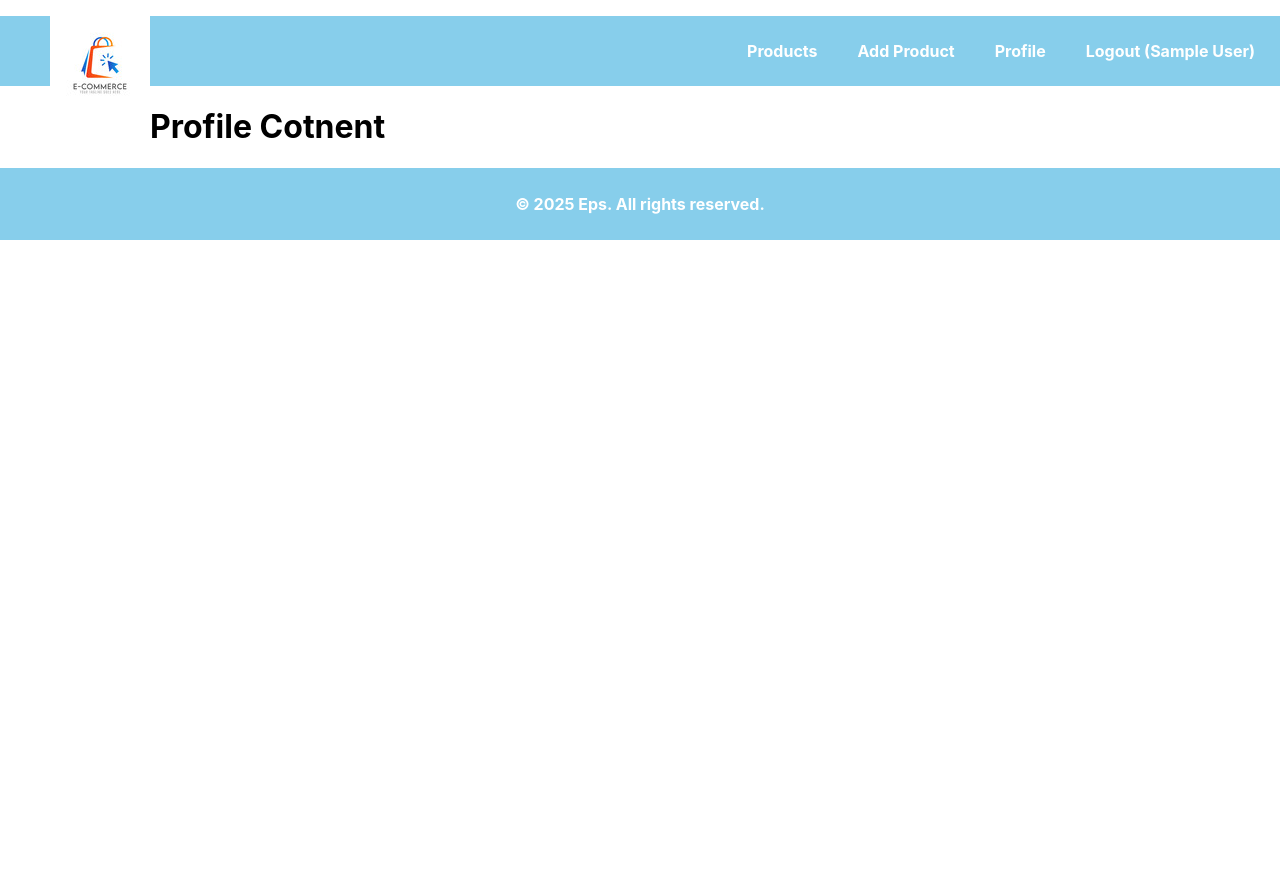
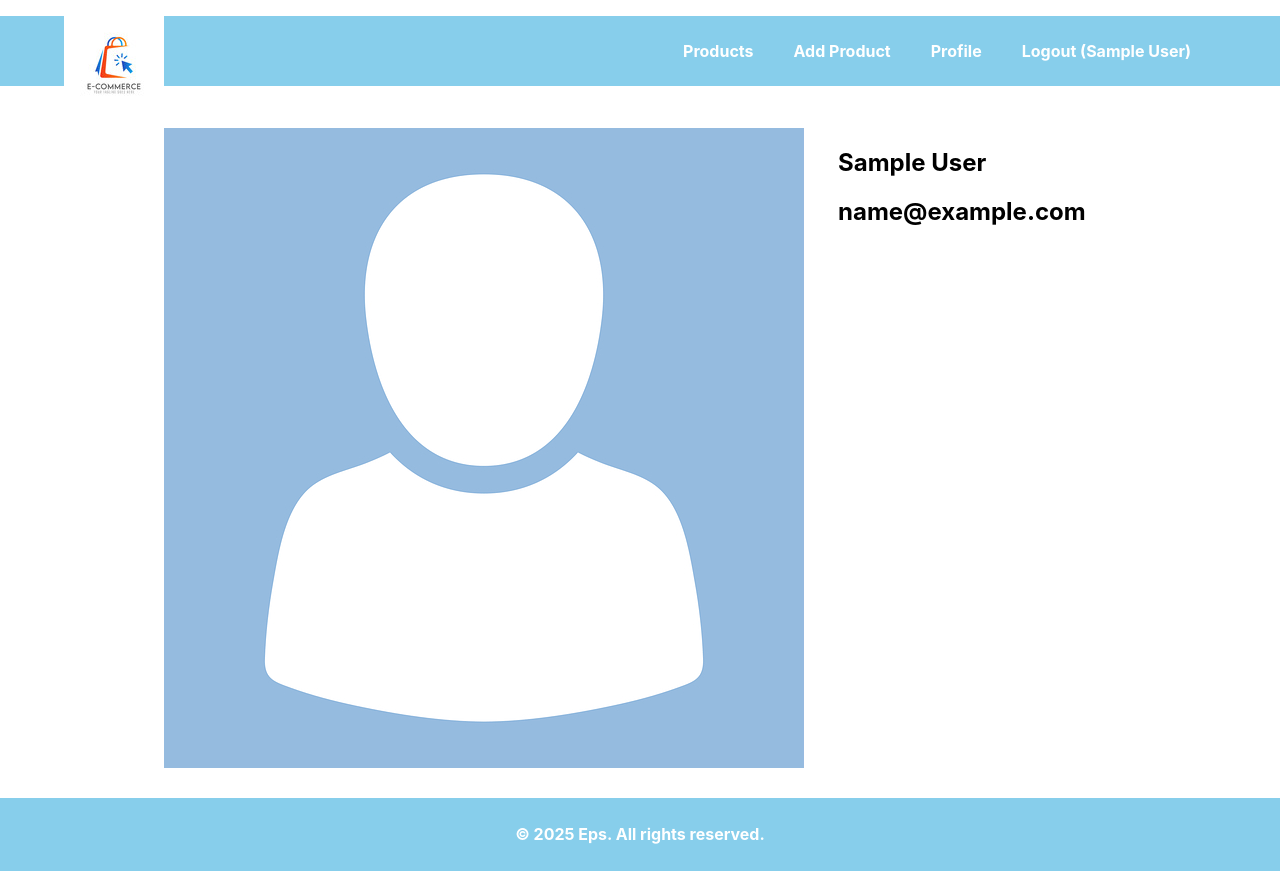
Before and after one commit to gajanand05/nodeecomm, a React (Create React App) app in the folder frontend/: page /profile in a window 1280 px wide. Before the commit the page ends 800 px from the top, so only its background shows below. Built offline with nearby package versions, Linux system fonts and the light colour scheme; sample sign-in values are in the browser's storage.

Commit message:
fianl update 13 oct

```diff
--- a/frontend/src/App.css
+++ b/frontend/src/App.css
@@ -52,7 +52,7 @@ button.login-button {
 }
 .logo-image {
     float: left;
-    margin: 0 0 0 50px;
+
 }
 .nav-parent {
     background: skyblue;
@@ -101,15 +101,28 @@ button.login-button {
   background: #0056b3;
 }
 .product-data {
-    width: 90%;
+    width: 100%;
     margin: 20px auto;
 }
 /*product table css */
 .product-table {
-  width: 80%;
+  width: 100%;
   border-collapse: collapse;
   text-align: left;
   font-family: Arial, sans-serif;
+}
+input.searchInput{
+    margin-bottom: 10px;
+    padding: 5px;
+    width: 300px;
+    float: right;
+}
+.re-container {
+    width: 90%;
+    margin: auto;
+}
+.nav-header {
+    background: skyblue;
 }
 
 .product-table th,
@@ -142,19 +155,27 @@ button.login-button {
 }
 
 .editBtn {
-  background-color: #4CAF50;
-  color: white;
+    background-color: #4CAF50;
+    color: white;
+    padding: 8px 28px;
+    border: navajowhite;
+    cursor: pointer;
 }
-
 .deleteBtn {
-  background-color: #f44336;
-  color: white;
+    background-color: #f44336;
+    color: white;
+    padding: 8px 28px;
+    border: navajowhite;
+    margin: 0 0 0 10px;
+    pointer-events: cursor;
+    cursor: pointer;
 }
 .product-grid {
-  display: grid;
+  /* display: grid; */
   grid-template-columns: repeat(4, 1fr);
-  gap: 20px;
+  gap: 60px;
   margin-top: 20px;
+  display:inline-grid;
 }
 
 .product-card {
@@ -184,6 +205,19 @@ button.login-button {
 .product-price {
   color: green;
 }
+.product-header h2 {
+    width: 50%;
+    float: left;
+}
+.product-header .searchInput{
+    float: right;
+}
+.profile-contents {
+    display: inline-flex;
+    column-gap: 34px;
+    margin: 26px auto;
+}
+
 @media (prefers-reduced-motion: no-preference) {
   .App-logo {
     animation: App-logo-spin infinite 20s linear;
--- a/frontend/src/App.js
+++ b/frontend/src/App.js
@@ -10,6 +10,7 @@ import ProductTable from './components/ProductList'
 import ProductUpdate from './components/ProductUpdate'
 import ProductList from './components/ProductListHome'
 import ProductSingle from './components/ProductSingle'
+import Profile from './components/Profile'
 
 function App() {
   return (
@@ -24,7 +25,7 @@ function App() {
       <Route path="/add" element={<AddProduct/>} />
       <Route path="/products/:id" element={<ProductSingle/>} />
       <Route path="/products/edit/:id" element={<ProductUpdate/>} />
-      <Route path="/profile" element={<h1>Profile Cotnent</h1>} />
+      <Route path="/profile" element={<Profile/>} />
       <Route path="/logout" element={<h1>Logout Here </h1>} />
 
       </Route>
--- a/frontend/src/components/Nav.js
+++ b/frontend/src/components/Nav.js
@@ -12,7 +12,8 @@ const Nav = () => {
         navigate('/')
     }
     return(
-        <div>
+        <div className='nav-header'>
+            <div className='re-container'>
             <div className="nav-parent">
             <Link Link to="/"><img src="/e-comm.jpg" alt="logo" className='logo-image'></img></Link>
            {auth ?  <ul className='nav-ul'>
@@ -24,6 +25,7 @@ const Nav = () => {
            <ul className='nav-ul nav-right'><li><Link to="/signup">Sign Up</Link></li><li><Link to="/login">Login</Link></li></ul>
           }
           </div>
+          </div>
         </div>
     )
 }
--- a/frontend/src/components/ProductList.js
+++ b/frontend/src/components/ProductList.js
@@ -65,6 +65,7 @@ function ProductTable() {
 };
 
   return (
+     <div className='re-container'>
    <div className="product-data">
      <input
         type="text"
@@ -72,7 +73,6 @@ function ProductTable() {
         value={searchKey}
         onChange={handleSearch}
         className="searchInput"
-        style={{ marginBottom: "10px", padding: "5px", width: "300px" }}
       />
 
     <table className="product-table">
@@ -103,6 +103,7 @@ function ProductTable() {
       </tbody>
     </table>
     </div>
+    </div>
   );
 }
 
--- a/frontend/src/components/ProductListHome.js
+++ b/frontend/src/components/ProductListHome.js
@@ -3,6 +3,7 @@ import { Link } from "react-router-dom";
 
 const ProductListHome = () => {
   const [products, setProducts] = useState([]);
+  const [searchKey, setSearchKey] = useState("");
 
   useEffect(() => {
     fetchProducts();
@@ -18,9 +19,44 @@ const ProductListHome = () => {
     }
   };
 
+
+    // Handle search input change
+  const handleSearch = async (e) => {
+    const key = e.target.value;
+    setSearchKey(key);
+
+    if (key.trim() === "") {
+      fetchProducts(); // if empty, show all products
+      return;
+    }
+
+    try {
+      let response = await fetch(`http://localhost:8500/products/search/${key}`);
+      if (response.ok) {
+        let data = await response.json();
+        setProducts(data);
+      } else {
+        setProducts([]); // no results
+      }
+    } catch (error) {
+      console.error("Error searching products:", error);
+    }
+  };
+
   return (
+    <div className='re-container'>
     <div style={{ padding: "20px", fontFamily: "Arial, sans-serif" }}>
+        <div className="product-header">
       <h2>Products</h2>
+         <input
+        type="text"
+        placeholder="Search by name or category..."
+        value={searchKey}
+        onChange={handleSearch}
+        className="searchInput"
+        style={{ marginBottom: "10px", padding: "5px", width: "300px" }}
+      />
+      </div>
       <div className="product-grid">
         {products.map((item) => (
           <Link
@@ -37,6 +73,7 @@ const ProductListHome = () => {
         ))}
       </div>
     </div>
+    </div>
   );
 };
 
--- a/frontend/src/components/ProductSingle.js
+++ b/frontend/src/components/ProductSingle.js
@@ -26,6 +26,7 @@ const ProductSingle = () => {
   }
 
   return (
+    <div className='re-container'>
     <div style={{ padding: "20px", fontFamily: "Arial, sans-serif" }}>
       <button
         onClick={() => navigate(-1)}
@@ -75,6 +76,7 @@ const ProductSingle = () => {
         </div>
       </div>
     </div>
+    </div>
   );
 };
 
--- /dev/null
+++ b/frontend/src/components/Profile.js
@@ -0,0 +1,24 @@
+import react, { useEffect } from 'react'
+import { useState } from 'react'
+
+const Profile = () => {
+    const auth = localStorage.getItem('user')
+    console.log(auth.name);
+    return (
+        <div className='re-container'>
+
+            <div class="profile-contents">
+                <div className='profile-image-content'>
+                    <img src="/user.jpg" className='profile-image' />
+                </div>
+
+                <div className='profile-content-data'>
+                    <h2>{JSON.parse(auth).name}</h2>
+                    <h2>{JSON.parse(auth).email}</h2>
+                </div>
+            </div>
+
+        </div>
+    )
+}
+export default Profile;
```
Also changed, not shown: frontend/public/user.jpg (added).
